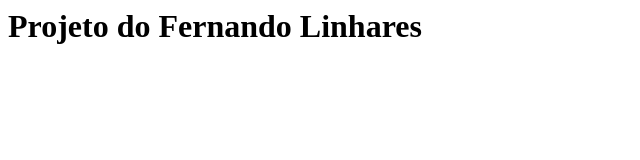
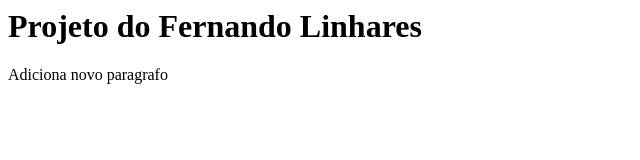
Before and after one commit to FernandoMouraLinhares/rep_teste, a plain HTML site: page index.html in a window 1280 px wide. Shown: the whole page, without its empty margins (0-640 px from the left). Drawn offline with Linux system fonts and the light colour scheme.

Commit message:
Incluído parágrafo

```diff
--- a/index.html
+++ b/index.html
@@ -3,5 +3,6 @@
 	</head>
 	<body>
 		<h1>Projeto do Fernando Linhares</h1>
+		<p>Adiciona novo paragrafo</p>
 	</body>
 </html>
```
